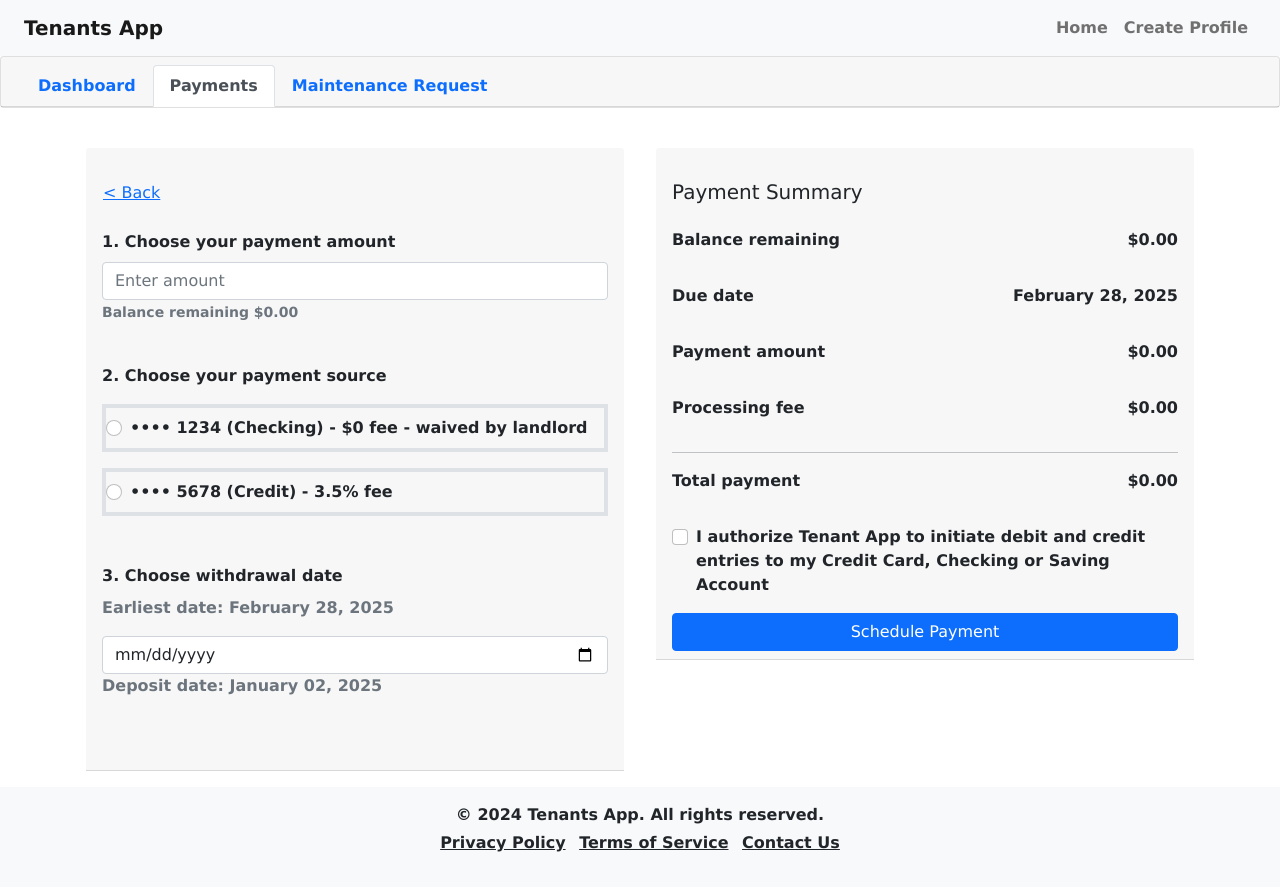
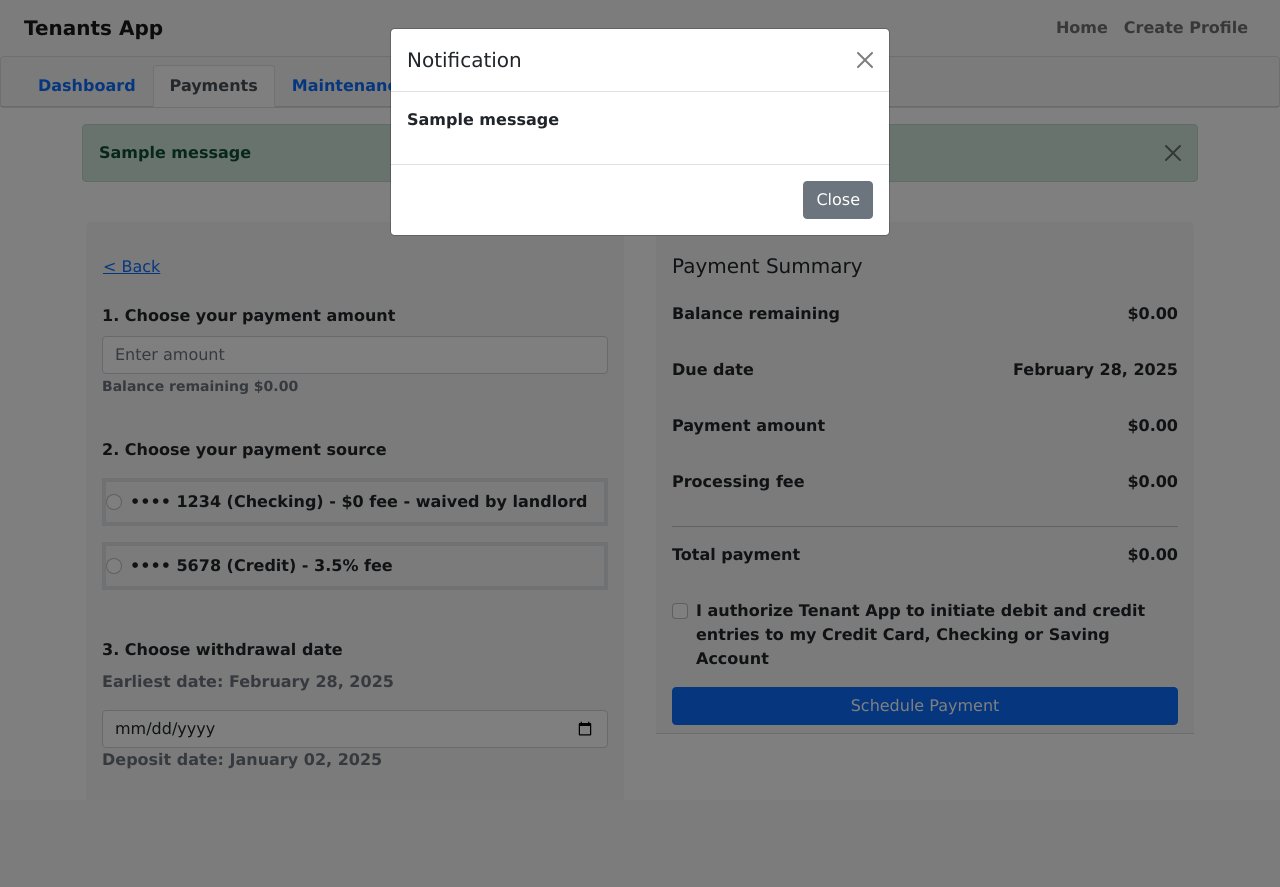
Before and after one commit to Aellantis/tenants-app, a Flask app: page /payment in a window 1280 px wide. After the commit the page ends 769 px from the top, so only its background shows below. Run offline with Flask 3, Linux system fonts and the light colour scheme; one stand-in notice (Sample message) is shown; some libraries are stand-ins or nearby versions.

Commit message:
fix db, fix some flash mess, made login first page you see

```diff
--- a/app.py
+++ b/app.py
@@ -2,29 +2,29 @@ from werkzeug.security import check_password_hash
 from werkzeug.security import generate_password_hash, check_password_hash
 from flask import Flask, render_template, request, redirect, url_for, flash, session
 from flask_pymongo import PyMongo
-from pymongo import MongoClient
+# from pymongo import MongoClient
 # from models.logic import logic_function
 from dotenv import load_dotenv
 import os
 from bson.objectid import ObjectId
 import secrets  # To generate secure reset tokens
 
+# Load environment variables from .env file
 load_dotenv()
 
 app = Flask(__name__)
 app.secret_key = os.getenv("SECRET_KEY")
 
-# Database setup
-client = MongoClient("mongodb://localhost:27017/")
-db = client.tenant_app
-app.config["MONGO_URI"] = "mongodb://localhost:27017/tenant_app"
+# Configure MongoDB with Flask-PyMongo
+app.config["MONGO_URI"] = os.getenv(
+    "MONGO_URI", "mongodb://localhost:27017/tenant_app")
 mongo = PyMongo(app)
 
 # Collections
-tenants_collection = db.tenants
-payments_collection = db.payments
-transactions_collection = db.transactions
-maintenance_collection = db.maintenance_requests
+tenants_collection = mongo.db.tenants
+payments_collection = mongo.db.payments
+transactions_collection = mongo.db.transactions
+maintenance_collection = mongo.db.maintenance_requests
 
 # Example Schema:
 
@@ -78,9 +78,15 @@ maintenance_collection = db.maintenance_requests
 
 @app.route("/")
 def index():
+    return redirect(url_for("login"))
+
+
+@app.route("/home")
+def home():
     tenant = None
     if "tenant_id" in session:
-        tenant = mongo.db.tenants.find_one({"_id": ObjectId(session["tenant_id"])})
+        tenant = mongo.db.tenants_collection.find_one(
+            {"_id": ObjectId(session["tenant_id"])})
     return render_template("home.html", tenant=tenant)
 
 
@@ -89,7 +95,7 @@ def payment():
     if request.method == "POST":
         # Assuming tenant_id is stored in session
         tenant_id = request.form.get("tenant_id")
-        amount = float(request.form.get("amount"))
+        amount = request.form.get("amount")
         payment_method = request.form.get("payment_method")
         payment_date = request.form.get("payment_date")
         transaction_status = "pending"
@@ -112,7 +118,8 @@ def payment():
             "payment_date": payment_date,
             "status": "completed"
         }
-        payment_id = payments_collection.insert_one(payment_record).inserted_id
+        payment_id = mongo.db.payments_collection.insert_one(
+            payment_record).inserted_id
 
         transaction_record = {
             "tenant_id": ObjectId(tenant_id),
@@ -127,7 +134,7 @@ def payment():
                 "gateway": "Stripe"
             }
         }
-        transactions_collection.insert_one(transaction_record)
+        mongo.db.transactions_collection.insert_one(transaction_record)
 
         flash("Payment successfully recorded.", "success")
         return redirect(url_for("payment"))
@@ -177,7 +184,8 @@ def create():
             "er_phone_num_2": request.form.get("er_phone_num_2"),
             "profile_created": True  # Flag to indicate profile creation
         }
-        tenant_insert = mongo.db.tenants.insert_one(new_tenant).inserted_id
+        tenant_insert = mongo.db.tenants_collection.insert_one(
+            new_tenant).inserted_id
 
         # Store tenant ID in session (assuming a logged-in user flow)
         session["tenant_id"] = str(tenant_insert)
@@ -190,7 +198,8 @@ def create():
 @app.route("/tenant/<tenant_id>")
 def detail(tenant_id):
     """Fetch and display tenant details."""
-    tenant_to_show = mongo.db.tenants.find_one({"_id": ObjectId(tenant_id)})
+    tenant_to_show = mongo.db.tenants_collection.find_one(
+        {"_id": ObjectId(tenant_id)})
 
     if tenant_to_show:
         session["tenant_id"] = tenant_id  # Store tenant_id in session
@@ -241,7 +250,7 @@ def edit(tenant_id):
             "profile_created": True  # Ensure the profile is marked as created
         }
         # Update the tenant in the database
-        mongo.db.tenants.update_one(
+        mongo.db.tenants_collection.update_one(
             {"_id": ObjectId(tenant_id)},
             {"$set": updated_tenant}
         )
@@ -251,7 +260,7 @@ def edit(tenant_id):
         return redirect(url_for("detail", tenant_id=tenant_id))
     else:
         # Retrieve the tenant to edit
-        tenant_to_show = mongo.db.tenants.find_one(
+        tenant_to_show = mongo.db.tenants_collection.find_one(
             {"_id": ObjectId(tenant_id)})
 
         if tenant_to_show:
@@ -267,8 +276,9 @@ def delete(tenant_id):
 
     # Remove tenant_id from session
     if tenant:
-        mongo.db.tenants.delete_one({"_id": ObjectId(tenant_id)})
+        mongo.db.tenants_collection.delete_one({"_id": ObjectId(tenant_id)})
         session.pop("tenant_id", None)
+        flash("You have deleted your account.", "info")
 
     return redirect(url_for("create"))
 
@@ -287,19 +297,19 @@ def login():
             flash("Please enter your password.", "danger")
             return redirect(url_for("login"))
 
-        tenant = tenants_collection.find_one({"email": email})
+        tenant = mongo.db.tenants_collection.find_one({"email": email})
 
         if tenant and check_password_hash(tenant["password"], password):
             session["tenant_id"] = str(tenant["_id"])
             session["tenant_name"] = tenant["name"]
             session["tenant_email"] = tenant["email"]
-            session["unit_number"] = tenant["unit_number"]
             flash("Login successful!", "success")
-            return redirect(url_for("profile"))
+            return redirect(url_for("home"))
         else:
             flash("Invalid email or password.", "danger")
 
     return render_template("login.html")
+
 
 @app.route('/maintenance', methods=['GET', 'POST'])
 def maintenance():
@@ -329,13 +339,12 @@ def maintenance():
         }
 
         # Save to the maintenance collection.
-        maintenance_collection.insert_one(maintenance_request)
+        mongo.db.maintenance_collection.insert_one(maintenance_request)
         flash("Maintenance request submitted successfully.", "success")
         return redirect(url_for('maintenance'))
 
     # For GET requests, render the maintenance page.
     return render_template('maintenance.html')
-
 
 
 @app.route("/register", methods=["GET", "POST"])
@@ -366,7 +375,7 @@ def register():
             "email": email,
             "password": hashed_password,
         }
-        mongo.db.tenants.insert_one(user_data)
+        mongo.db.tenants_collection.insert_one(user_data)
 
         flash("Registration successful! You can now log in.", "success")
         return redirect(url_for("login"))
@@ -383,7 +392,7 @@ def forgot_password():
         if user:
             # Generate a secure token (in a real app, store it in DB and email it)
             reset_token = secrets.token_urlsafe(16)
-            tenants_collection.update_one(
+            mongo.db.tenants_collection.update_one(
                 {"email": email},
                 {"$set": {"reset_token": reset_token}}
             )
--- a/static/styles.css
+++ b/static/styles.css
@@ -1,17 +1,21 @@
-#home-body{
+#home-body {
   background-color: #A3CADB;
 }
+
 #home-cards {
   background-color: #f8f9fa;
 }
+
 #home-button {
   background-color: #100077;
   color: white;
 }
+
 body {
-font-family:'Lucida Sans', 'Lucida Sans Regular', 'Lucida Grande', 'Lucida Sans Unicode', Geneva, Verdana, sans-serif;
-font-weight: 600;
+  font-family: 'Lucida Sans', 'Lucida Sans Regular', 'Lucida Grande', 'Lucida Sans Unicode', Geneva, Verdana, sans-serif;
+  font-weight: 600;
 }
+
 #user {
   width: 15rem;
   background-color: rgb(254, 255, 228);
@@ -19,10 +23,23 @@ font-weight: 600;
   font-size: small;
   margin-bottom: 0.5rem;
 }
-#contact{
+
+#contact {
   margin-left: 1rem;
   font-size: small;
 }
-#payment{
+
+#payment {
   font-size: larger;
 }
+
+html,
+body {
+  height: 100%;
+  display: flex;
+  flex-direction: column;
+}
+
+main {
+  flex: 1;
+}
--- a/templates/index.html
+++ b/templates/index.html
@@ -15,7 +15,8 @@
   <!-- NAVBAR-->
   <nav class="navbar navbar-expand-lg navbar-light bg-light">
     <a class="navbar-brand mx-4" href="/">Tenants App</a>
-    <button class="navbar-toggler" type="button" data-toggle="collapse" data-target="#navbarNav" aria-controls="navbarNav" aria-expanded="false" aria-label="Toggle navigation">
+    <button class="navbar-toggler" type="button" data-toggle="collapse" data-target="#navbarNav"
+      aria-controls="navbarNav" aria-expanded="false" aria-label="Toggle navigation">
       <span class="navbar-toggler-icon"></span>
     </button>
     <div class="collapse navbar-collapse" id="navbarNav">
@@ -38,6 +39,25 @@
     </div>
   </nav>
 
+  <!-- Flash Message Modal -->
+  <div class="modal fade" id="flashMessageModal" tabindex="-1" aria-labelledby="flashMessageModalLabel"
+    aria-hidden="true">
+    <div class="modal-dialog">
+      <div class="modal-content">
+        <div class="modal-header">
+          <h5 class="modal-title" id="flashMessageModalLabel">Notification</h5>
+          <button type="button" class="btn-close" data-bs-dismiss="modal" aria-label="Close"></button>
+        </div>
+        <div class="modal-body">
+          <p id="flashMessageText"></p>
+        </div>
+        <div class="modal-footer">
+          <button type="button" class="btn btn-secondary" data-bs-dismiss="modal">Close</button>
+        </div>
+      </div>
+    </div>
+  </div>
+
   <main>
     {% block content %}
     {% endblock %}
@@ -54,6 +74,25 @@
       </ul>
     </div>
   </footer>
-    <script src="https://cdn.jsdelivr.net/npm/bootstrap@5.3.3/dist/js/bootstrap.bundle.min.js" integrity="sha384-YvpcrYf0tY3lHB60NNkmXc5s9fDVZLESaAA55NDzOxhy9GkcIdslK1eN7N6jIeHz" crossorigin="anonymous"></script>
+  <script src="https://cdn.jsdelivr.net/npm/bootstrap@5.3.3/dist/js/bootstrap.bundle.min.js"
+    integrity="sha384-YvpcrYf0tY3lHB60NNkmXc5s9fDVZLESaAA55NDzOxhy9GkcIdslK1eN7N6jIeHz"
+    crossorigin="anonymous"></script>
+  <script>
+    document.addEventListener("DOMContentLoaded", function () {
+      {% with messages = get_flashed_messages(with_categories = True) %}
+      {% if messages %}
+      let flashMessages = {{ messages | tojson
+    }};
+    let modalBody = document.getElementById("flashMessageText");
+    let flashModal = new bootstrap.Modal(document.getElementById("flashMessageModal"));
+
+    modalBody.innerHTML = flashMessages.map(msg => `<strong>${msg[1]}</strong>`).join("<br>");
+    flashModal.show();
+    {% endif %}
+    {% endwith %}
+      });
+  </script>
+
 </body>
+
 </html>
--- a/templates/payment.html
+++ b/templates/payment.html
@@ -1,12 +1,14 @@
 {% extends "index.html" %}
 {% block title %}Payments{% endblock %}
 {% block content %}
+
+
 
 <div class="card">
     <div class="card-header">
         <ul class="nav nav-tabs card-header-tabs mx-1">
             <li class="nav-item">
-                <a class="nav-link" href="/">Dashboard</a>
+                <a class="nav-link" href="{{ url_for('home') }}">Dashboard</a>
             </li>
             <li class="nav-item">
                 <a class="nav-link active" href="#">Payments</a>
@@ -16,6 +18,20 @@
             </li>
         </ul>
     </div>
+</div>
+
+<!-- Flash Messages -->
+<div class="container mt-3">
+    {% with messages = get_flashed_messages(with_categories=True) %}
+    {% if messages %}
+    {% for category, message in messages %}
+    <div class="alert alert-{{ category }} alert-dismissible fade show" role="alert">
+        {{ message }}
+        <button type="button" class="btn-close" data-bs-dismiss="alert" aria-label="Close"></button>
+    </div>
+    {% endfor %}
+    {% endif %}
+    {% endwith %}
 </div>
 
 <div class="container mt-4">
@@ -29,7 +45,7 @@
 
                     <!-- Replace with dynamic ID later (session) -->
                     <!-- <input type="hidden" name="tenant_id" value="{{ tenant_id }}"> -->
-                    <input type="hidden" name="tenant_id" value="1239841237509283475029847524389057423980507342">
+                    <input type="hidden" name="tenant_id" value="{{ session['tenant_id']  }}">
 
                     <div class="mb-4">
                         <label class="form-label fw-bold">1. Choose your payment amount</label>
@@ -104,4 +120,7 @@
 
     </form>
 </div>
+
+
+
 {% endblock %}
```
Also changed, not shown: templates/home.html (+16 -14 lines), templates/login.html (+14 -0 lines). Lines whose indentation alone changed are shown as unchanged.
